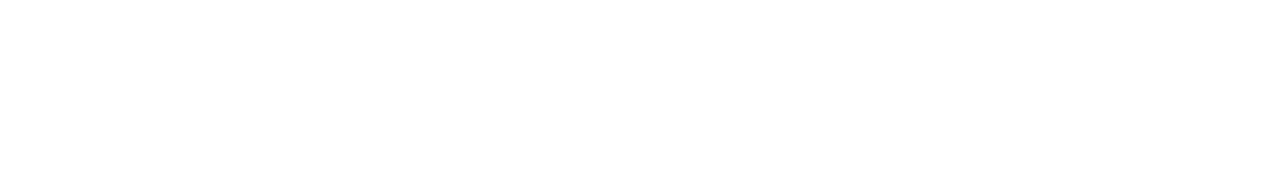
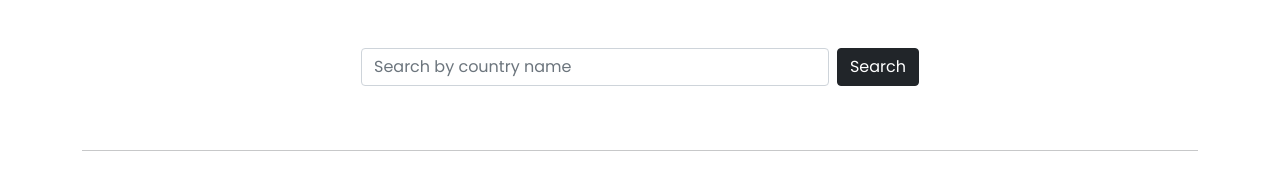
Before and after one commit to mdnajmul/country-details-api-js, a plain HTML site: page index.html in a window 1280 px wide. Drawn offline with nearby package versions, Linux system fonts and the light colour scheme.

Commit message:
template design complete

```diff
--- a/index.html
+++ b/index.html
@@ -11,7 +11,29 @@
     <link rel="stylesheet" href="css/style.css">
 </head>
 <body>
+    <section class="container my-5">
+        <!-- Input Box -->
+        <div class="d-flex mx-auto w-50">
+            <input type="text" class="form-control me-2" placeholder="Search by country name" id="searchInput">
+            <button class="btn btn-dark" id="search-btn">Search</button>
+        </div>
+    </section>
 
+    <section class="container">
+        <!-- Country Details -->
+        <div class="row" id="country-details"></div>
+        <hr>
+    </section>
+
+    <section class="container">
+        <!-- error field -->
+        <div id="error"></div>
+
+        <!-- Countries -->
+        <div id="country-container" class="row">
+
+        </div>
+    </section>
     <!-- custom js -->
     <script src="js/main.js"></script>
 </body>
```
